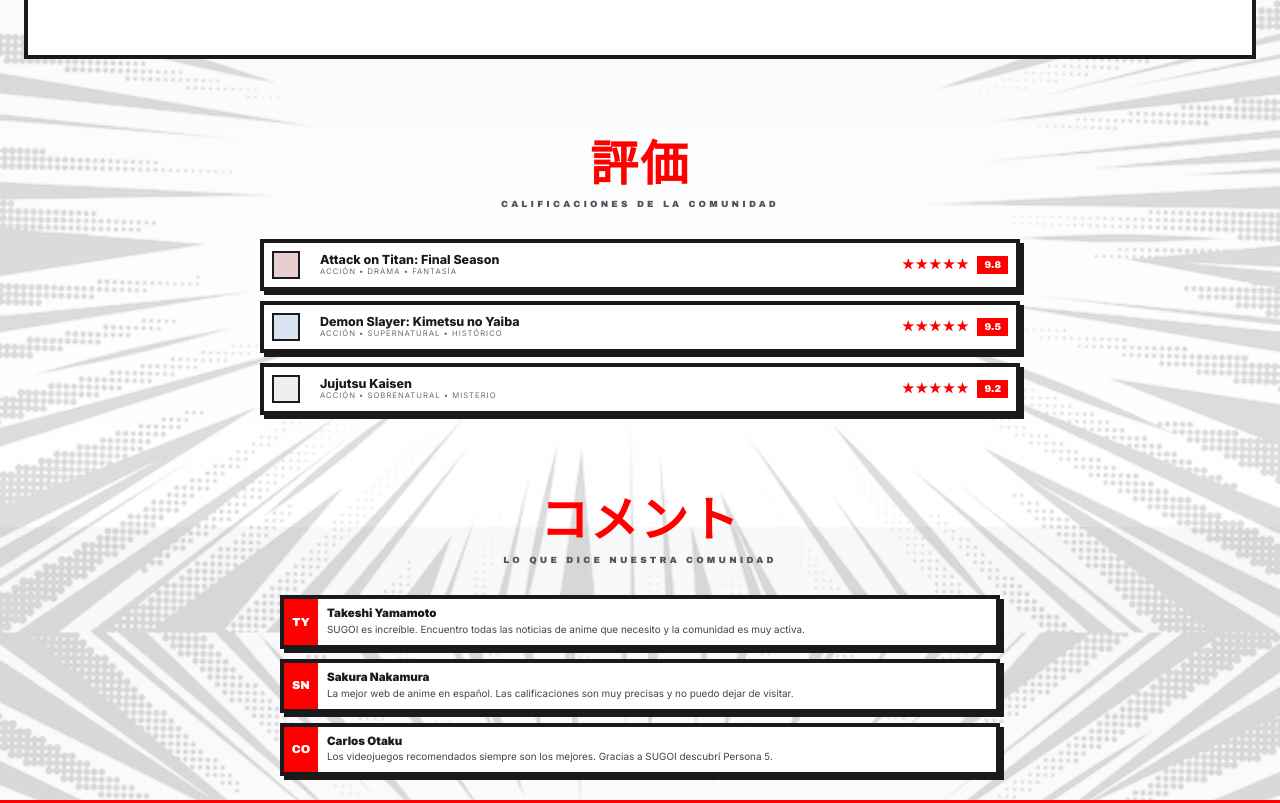
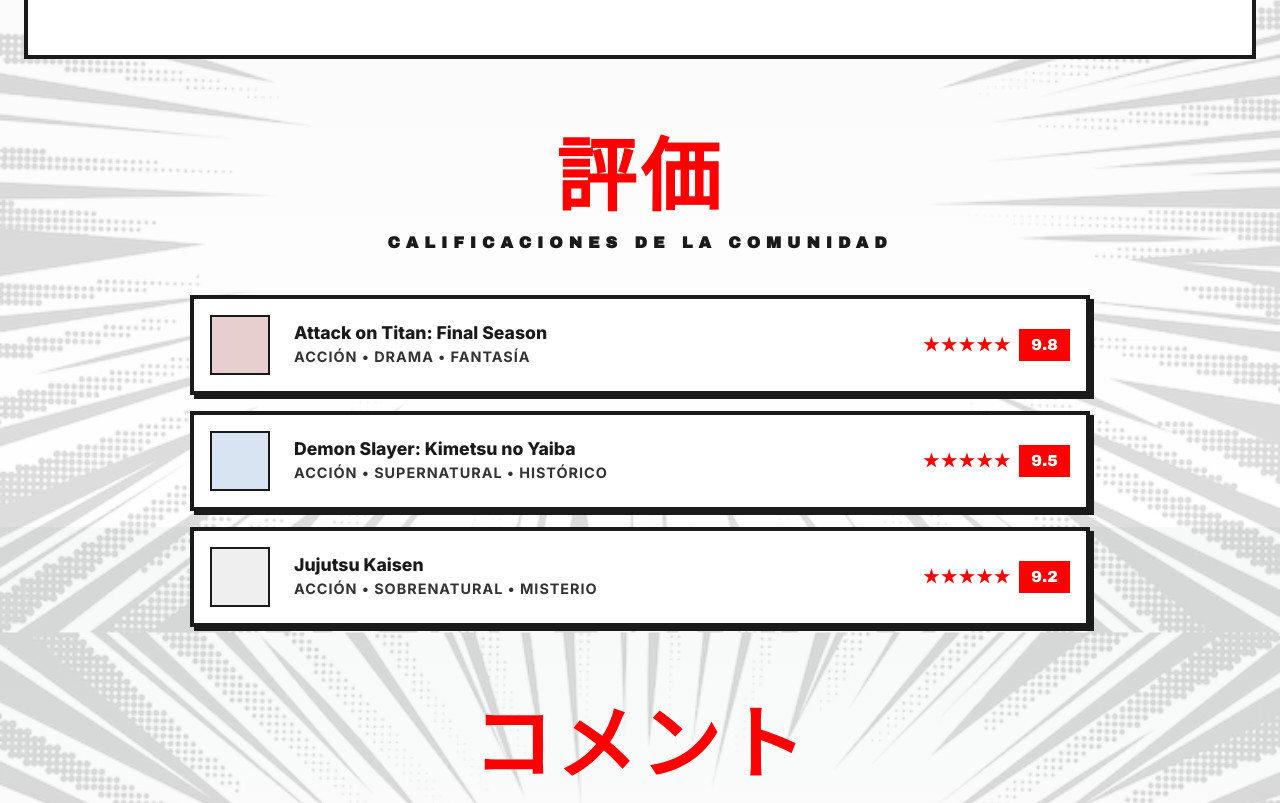
Before and after one commit to GermanIllan/Sugoi, a Vue app: page / in a window 1280 px wide. Shown: the part 1157-1960 px from the top of the page. Built offline with nearby package versions, Linux system fonts and the light colour scheme.

Commit message:
small changes

```diff
--- a/src/App.vue
+++ b/src/App.vue
@@ -9,7 +9,7 @@
   <main class="container">
     <RouterView />
   </main>
-  <Footer />
+      <Footer />
 </template>
 
 <style scoped >
--- a/src/components/Layout/NavBar.vue
+++ b/src/components/Layout/NavBar.vue
@@ -12,7 +12,7 @@
   { label: 'Inicio', link: '/' },
   { label: 'Noticias', link: '/noticias' },
   { label: 'Filtros', link: '/filtros' },
-  { label: 'Foro', link: '/blog' },
+  { label: 'Foro', link: '/forum' },
   { label: 'Crear Avatar', link: '/avatar' },
 ];
 
--- a/src/views/HomeView.vue
+++ b/src/views/HomeView.vue
@@ -73,7 +73,7 @@
         <!-- Right Image -->
         <div class="hero-image">
           <div class="hero-image-container">
-            <img src="/unnamed.png" alt="Anime Character" />
+            <img src="@/assets/images/image/unnamed.png" alt="Anime Character" />
           </div>
         </div>
       </div>
@@ -159,7 +159,7 @@
   min-height: 100vh;
   background-image:
     linear-gradient(rgba(246, 247, 247, 0.85), rgba(255, 255, 255, 0.85)),
-    url('/lineas4.jpg');
+    url('@/assets/images/image/lineas4.jpg');
   background-attachment: fixed;
   background-size: cover;
   background-position: center;
@@ -428,29 +428,32 @@
 
 .section-header {
   text-align: center;
-  margin-bottom: 28px;
+  margin-bottom: 40px;
 }
 
 .section-kanji {
-  font-size: 3rem;
+  font-size: 5rem;
   margin: 0;
   color: var(--color-primary);
-  letter-spacing: 2px;
+  letter-spacing: 4px;
+  line-height: 1;
 }
 
 .section-subtitle {
   font-family: var(--font-heading);
-  font-size: 0.56rem;
-  letter-spacing: 3.2px;
-  margin: 6px 0 0;
-  color: #4f5560;
+  font-size: 1rem;
+  letter-spacing: 6px;
+  margin: 12px 0 0;
+  color: var(--color-black-carbon);
+  text-transform: uppercase;
+  font-weight: var(--font-weight-black);
 }
 
 .ratings-list {
   display: flex;
   flex-direction: column;
-  gap: 10px;
-  max-width: 760px;
+  gap: 16px;
+  max-width: 900px;
   margin: 0 auto;
 }
 
@@ -458,11 +461,11 @@
   background: var(--color-white-snow);
   border: var(--border-thick);
   box-shadow: var(--shadow-offset-sm);
-  padding: 8px;
+  padding: 16px;
   display: grid;
-  grid-template-columns: 32px 1fr auto;
+  grid-template-columns: 60px 1fr auto;
   align-items: center;
-  gap: var(--spacing-md);
+  gap: 24px;
   transition: transform 0.15s ease-out, box-shadow 0.15s ease-out;
 }
 
@@ -472,24 +475,25 @@
 }
 
 .rating-cover {
-  width: 28px;
-  height: 28px;
+  width: 60px;
+  height: 60px;
   border: var(--border-thin);
 }
 
 .rating-title {
   font-family: var(--font-body);
-  font-size: 0.78rem;
-  margin: 0;
+  font-size: 1.1rem;
+  margin: 0 0 4px;
   text-transform: none;
   font-weight: var(--font-weight-extra-bold);
 }
 
 .rating-genres {
   margin: 0;
-  font-size: 0.48rem;
+  font-size: 0.9rem;
   letter-spacing: 1px;
-  color: #666c77;
+  color: #333;
+  font-weight: var(--font-weight-bold);
 }
 
 .rating-score {
@@ -501,7 +505,7 @@
 .stars {
   color: var(--color-primary);
   letter-spacing: 1px;
-  font-size: 0.75rem;
+  font-size: 1rem;
   font-weight: var(--font-weight-bold);
 }
 
@@ -509,8 +513,8 @@
   background: var(--color-primary);
   color: var(--color-white-snow);
   font-family: var(--font-heading);
-  font-size: 0.62rem;
-  padding: 4px 7px;
+  font-size: 1rem;
+  padding: 8px 12px;
   line-height: 1;
 }
 
@@ -519,8 +523,8 @@
 .comments-list {
   display: flex;
   flex-direction: column;
-  gap: 10px;
-  max-width: 720px;
+  gap: 16px;
+  max-width: 900px;
   margin: 0 auto;
 }
 
@@ -529,7 +533,7 @@
   box-shadow: var(--shadow-offset-sm);
   background: var(--color-white-snow);
   display: grid;
-  grid-template-columns: 34px 1fr;
+  grid-template-columns: 80px 1fr;
   transition: transform 0.15s ease-out, box-shadow 0.15s ease-out;
 }
 
@@ -545,41 +549,55 @@
   align-items: center;
   justify-content: center;
   font-family: var(--font-heading);
-  font-size: 0.72rem;
+  font-size: 1.25rem;
+  min-height: 80px;
 }
 
 .comment-content {
-  padding: 8px 9px;
+  padding: 16px 20px;
 }
 
 .comment-name {
-  margin: 0 0 3px;
+  margin: 0 0 6px;
   font-family: var(--font-body);
   text-transform: none;
-  font-size: 0.72rem;
+  font-size: 1.15rem;
+  font-weight: var(--font-weight-black);
 }
 
 .comment-text {
   margin: 0;
-  font-size: 0.62rem;
-  line-height: 1.4;
-  color: #444;
+  font-size: 1.1rem;
+  line-height: 1.6;
+  color: #000;
+  font-weight: var(--font-weight-medium);
 }
 
 
 
 @media (max-width: 900px) {
-  .merch-grid {
-    grid-template-columns: 1fr;
+  .rating-item {
+    grid-template-columns: 48px 1fr;
+    gap: 16px;
   }
 
-  .rating-item {
-    grid-template-columns: 28px 1fr;
+  .rating-cover {
+    width: 48px;
+    height: 48px;
   }
 
   .rating-score {
     grid-column: 1 / -1;
     justify-content: flex-end;
   }
+
+  .comment-item {
+    grid-template-columns: 60px 1fr;
+  }
+
+  .comment-avatar {
+    font-size: 1rem;
+    min-height: 60px;
+  }
 }
 </style>
```
Also changed, not shown: src/assets/images/image/lineas4.jpg (renamed from public/lineas4.jpg), src/assets/images/image/unnamed.png (renamed from public/unnamed.png).
